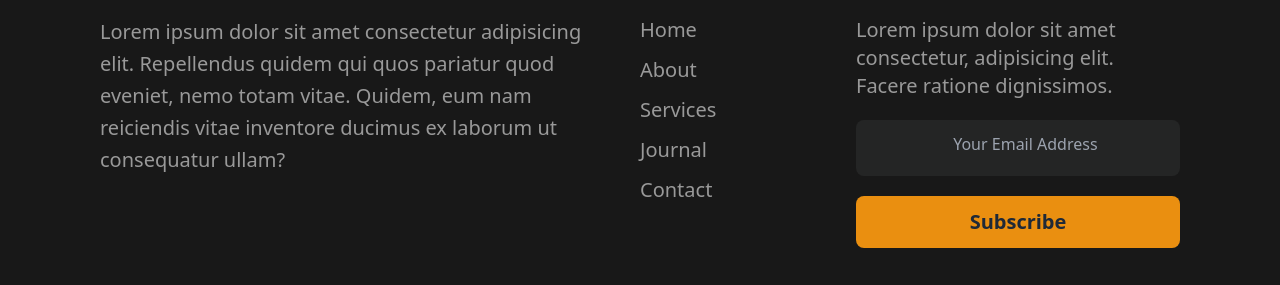
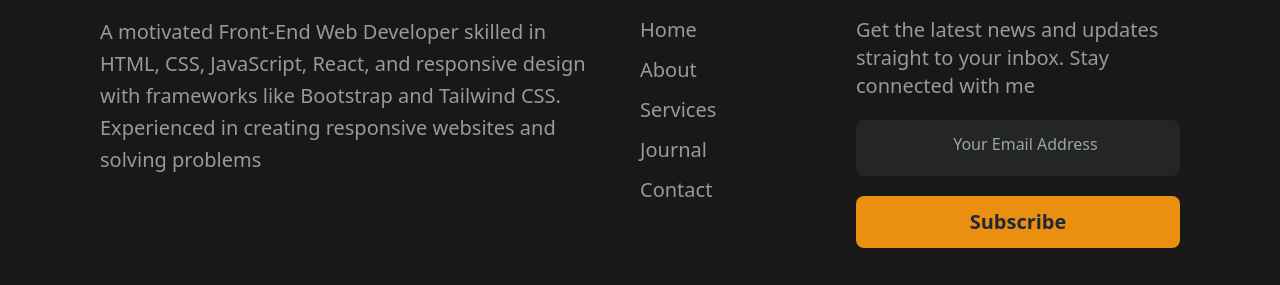
Before and after one commit to rashedahmed0/protfolio, a plain HTML site: page service.html in a window 1280 px wide. Shown: the part 3108-3393 px from the top of the page. Drawn offline with nearby package versions, Linux system fonts and the light colour scheme.

Commit message:
footer description

```diff
--- a/service.html
+++ b/service.html
@@ -405,12 +405,9 @@
                 <footer class="lg:flex lg:justify-between border-t">
                     <div class="w-full lg:w-[45%] my-10">
                         <h1 class="text-white text-3xl font-bold pb-5">Rashed.</h1>
-                        <p class="text-xl text-[#999] leading-8">Lorem ipsum dolor sit amet consectetur adipisicing
-                            elit.
-                            Repellendus quidem qui quos
-                            pariatur quod eveniet, nemo totam vitae. Quidem, eum nam reiciendis vitae inventore ducimus
-                            ex
-                            laborum ut consequatur ullam?</p>
+                        <p class="text-xl text-[#999] leading-8">A motivated Front-End Web Developer skilled in HTML,
+                            CSS, JavaScript, React, and responsive design with frameworks like Bootstrap and Tailwind
+                            CSS. Experienced in creating responsive websites and solving problems</p>
                     </div>
                     <div class="w-full lg:w-[15%] my-10">
                         <h1 class="text-3xl font-bold text-white pb-5">Site Links</h1>
@@ -425,9 +422,8 @@
                     </div>
                     <div class="w-full lg:w-[30%] my-10">
                         <h1 class="text-3xl text-white font-bold pb-5">Newsletter</h1>
-                        <p class="text-xl text-[#999] pb-5">Lorem ipsum dolor sit amet consectetur, adipisicing elit.
-                            Facere
-                            ratione dignissimos.</p>
+                        <p class="text-xl text-[#999] pb-5">Get the latest news and updates straight to your inbox. Stay
+                            connected with me</p>
                         <div class="">
                             <input
                                 class="w-full py-3 pl-[30%] md:pl-[40%] lg:pl-[30%] text-white bg-[#242525] pb-5 rounded-lg mb-5"
```
Also changed, not shown: about.html (+2 -3 lines).
